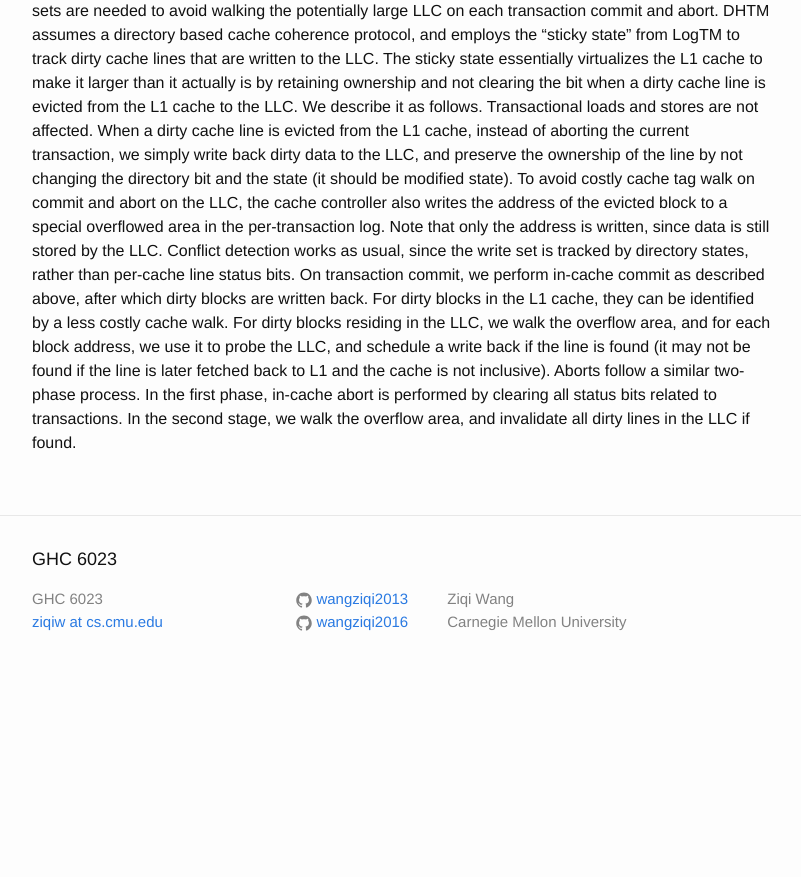
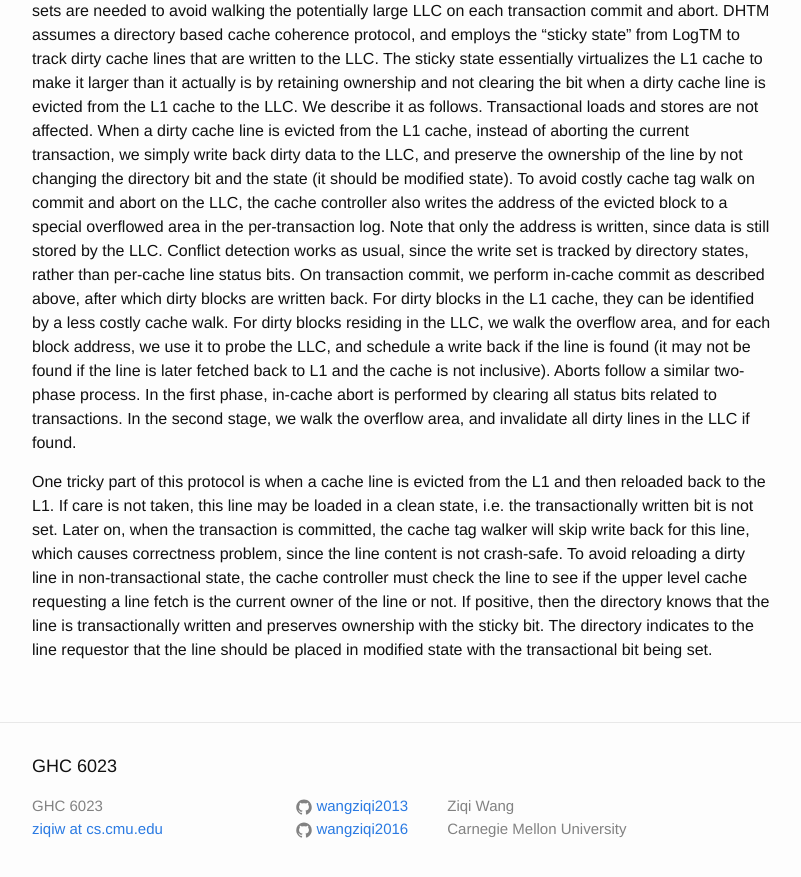
Before and after one commit to wangziqi2013/wangziqi2013.github.io, a Jekyll site: the page built from _posts/2019-12-09-dhtm.markdown, in a window 1280 px wide and 900 px high, scrolled down 2479 px. Shown: the top 877 px of the window, without its empty margins (238-1039 px from the left). Built offline with Jekyll 4.4.1, drawn with Linux system fonts in a browser that asks for light colours; before the commit the page ends 3172 px from its top, so only the background shows below that.

Commit message:
Adding tricky part

```diff
--- a/_posts/2019-12-09-dhtm.markdown
+++ b/_posts/2019-12-09-dhtm.markdown
@@ -103,3 +103,12 @@ each block address, we use it to probe the LLC, and schedule a write back if the
 line is later fetched back to L1 and the cache is not inclusive). Aborts follow a similar two-phase process. In the first
 phase, in-cache abort is performed by clearing all status bits related to transactions. In the second stage, we walk the
 overflow area, and invalidate all dirty lines in the LLC if found.
+
+One tricky part of this protocol is when a cache line is evicted from the L1 and then reloaded back to the L1. If care
+is not taken, this line may be loaded in a clean state, i.e. the transactionally written bit is not set. Later on, when
+the transaction is committed, the cache tag walker will skip write back for this line, which causes correctness problem,
+since the line content is not crash-safe. To avoid reloading a dirty line in non-transactional state, the cache controller
+must check the line to see if the upper level cache requesting a line fetch is the current owner of the line or not. If
+positive, then the directory knows that the line is transactionally written and preserves ownership with the sticky bit.
+The directory indicates to the line requestor that the line should be placed in modified state with the transactional bit
+being set.
```
